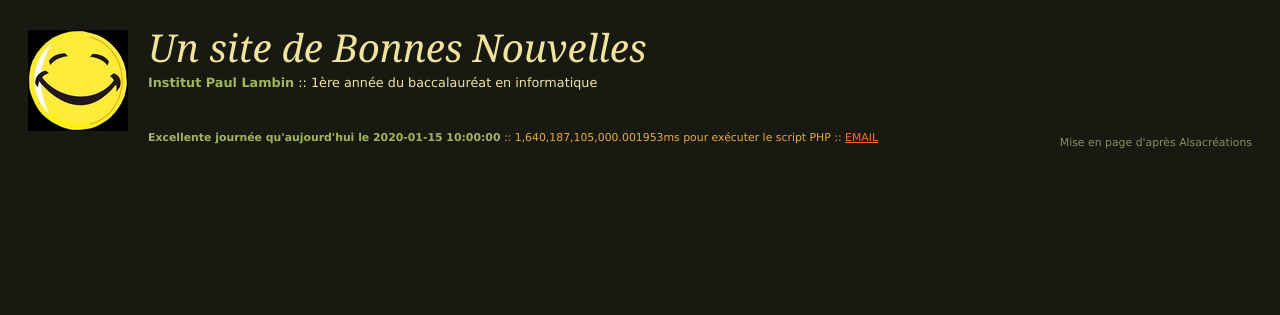
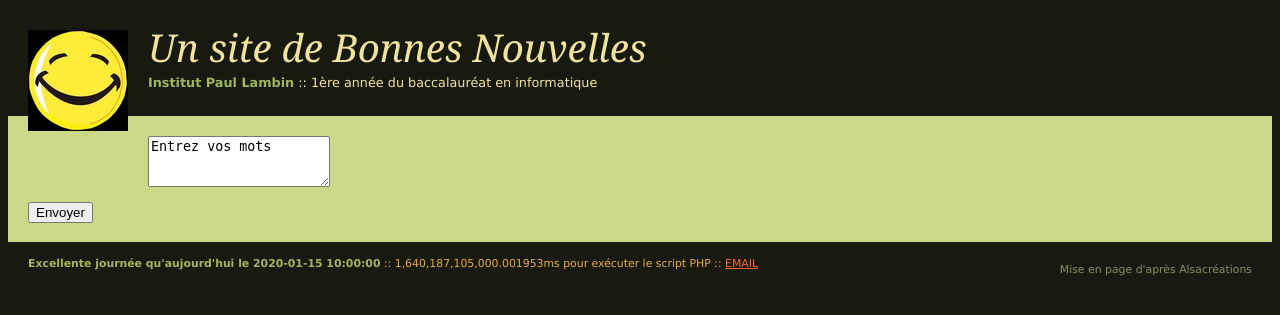
Before and after one commit to NadaElkoji/bonneNouvelles, a PHP site: template views/positivity.php in a window 1280 px wide. Shown: the top 315 px of the page. Run offline with PHP 8.4, Linux system fonts and the light colour scheme; the template is opened without the code that fills it: most values are stand-ins (such as "Sample title", 1, 10 or a date in 2020); data that the repository does not hold is empty; some libraries are stand-ins or nearby versions.

Commit message:
Create positivity view

```diff
--- a/views/positivity.php
+++ b/views/positivity.php
@@ -1 +1,7 @@
-<?php
+<div id="contenu">
+    <form action="index.php?action=contact" method="post">
+
+        <p><textarea rows="3" name="message">Entrez vos mots</textarea></p>
+        <p><input type="submit" name="form_contact" value="Envoyer"></p>
+    </form>
+</div>
```
